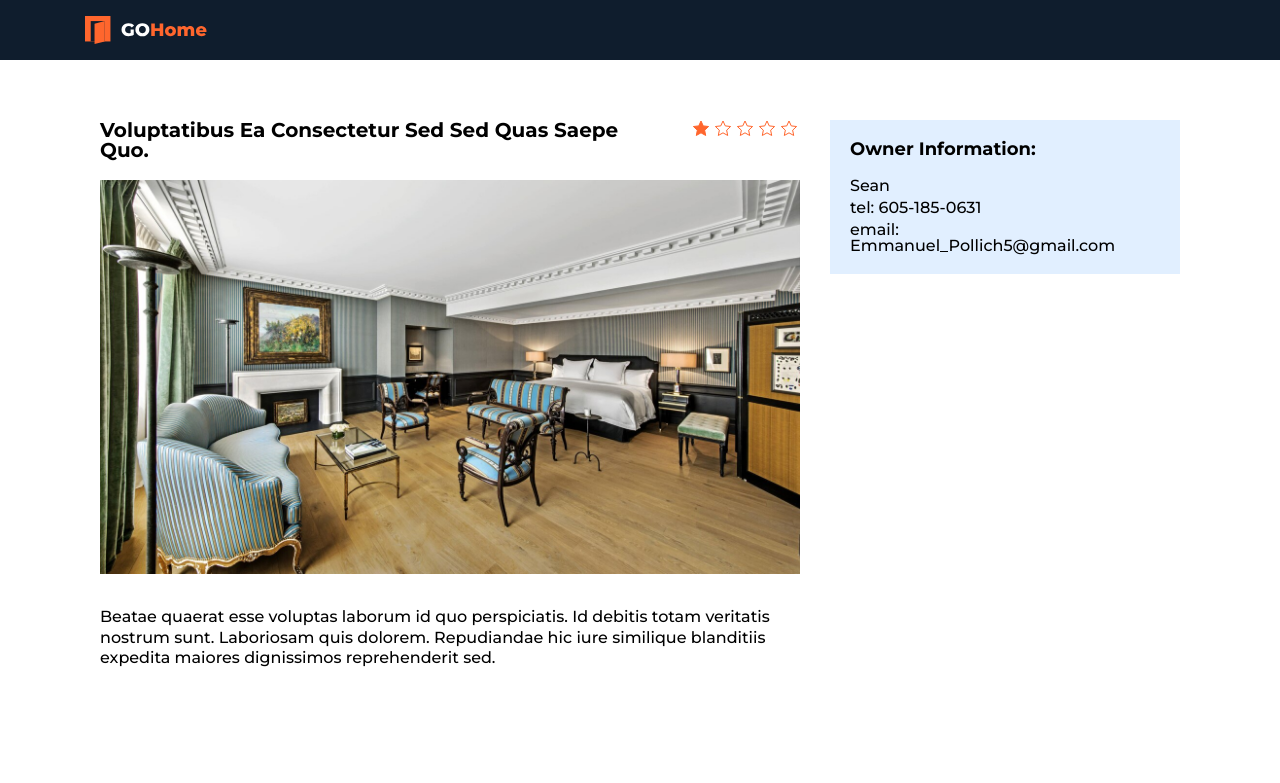
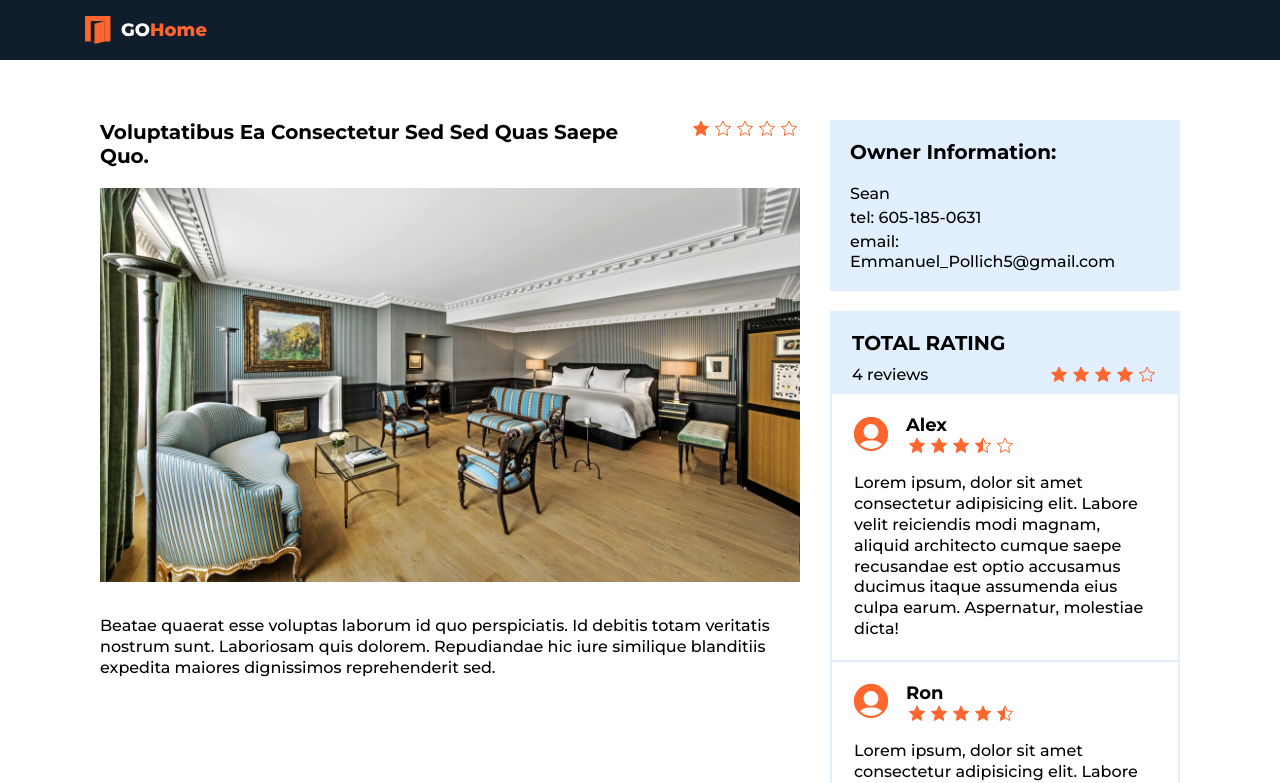
Before and after one commit to ruslanbabkin01/apartments-app, a Vue app: page /apartments/5f689a2c09b16000e9a2f479 in a window 1280 px wide. Shown: the top 783 px of the page. Built offline with nearby package versions, Linux system fonts and the light colour scheme.

Commit message:
add reviews info

```diff
--- a/src/assets/scss/reset.scss
+++ b/src/assets/scss/reset.scss
@@ -108,7 +108,7 @@
 }
 
 body {
-  line-height: 1;
+  line-height: 1.2;
 }
 
 ol,
--- a/src/assets/scss/variables.scss
+++ b/src/assets/scss/variables.scss
@@ -1,2 +1,3 @@
 $main-color: #ff662d;
 $secondary-color: #0F1D2D;
+$card-bg: #e1efff;
--- a/src/components/apartment/ApartmentsOwner.vue
+++ b/src/components/apartment/ApartmentsOwner.vue
@@ -1,9 +1,11 @@
 <template>
   <section class="apartments-owner">
     <h2 class="apartments-owner__title">Owner Information:</h2>
-    <p class="apartments-owner__info">{{ owner.name }}</p>
-    <p class="apartments-owner__info">tel: {{ owner.phone }}</p>
-    <p class="apartments-owner__info">email: {{ owner.email }}</p>
+    <div class="apartments-owner__box-info">
+      <p class="apartments-owner__info">{{ owner.name }}</p>
+      <p class="apartments-owner__info">tel: {{ owner.phone }}</p>
+      <p class="apartments-owner__info">email: {{ owner.email }}</p>
+    </div>
   </section>
 </template>
 
@@ -20,19 +22,25 @@
 </script>
 
 <style lang="scss" scoped>
+@import '../../assets/scss';
 .apartments-owner {
   padding: 20px;
-  background-color: #e1efff;
-  font-weight: 400;
+  background-color: $card-bg;
 
   &__title {
-    font-size: 18px;
+    margin-bottom: 20px;
     font-weight: 700;
-    margin-bottom: 20px;
+    font-size: 20px;
+  }
+
+  &__box-info {
+    display: flex;
+    flex-direction: column;
+    gap: 5px;
   }
 
   &__info {
-    margin-top: 6px;
+    font-size: 16px;
   }
 }
 </style>
--- /dev/null
+++ b/src/components/reviews/index.vue
@@ -0,0 +1,105 @@
+<template>
+  <section class="reviews">
+    <div class="reviews__heading">
+      <h2 class="reviews__title">Total rating</h2>
+      <div class="reviews__rating">
+        <span>{{ amountOfReviews }} reviews</span>
+        <StarRating :rating="totalRating" />
+      </div>
+    </div>
+    <ReviewsItem
+      v-for="review in currentReviews"
+      :key="review.author"
+      :review="review"
+    />
+    <button @click="toggleReviews" class="reviews__show-more">
+      {{ buttonText }}
+    </button>
+  </section>
+</template>
+
+<script>
+import StarRating from '../StarRating.vue'
+import ReviewsItem from './reviews-item'
+export default {
+  name: 'Reviews',
+  components: {
+    ReviewsItem,
+    StarRating,
+  },
+  props: {
+    reviews: {
+      type: Array,
+      required: true,
+    },
+  },
+  data() {
+    return {
+      reviewsLimit: 2,
+    }
+  },
+  computed: {
+    totalRating() {
+      const total = this.reviews.reduce((acc, review) => acc + review.rating, 0)
+      return total / this.reviews.length
+    },
+    amountOfReviews() {
+      return this.reviews.length
+    },
+    currentReviews() {
+      return this.reviews.slice(0, this.reviewsLimit)
+    },
+    buttonText() {
+      return this.reviewsLimit === this.reviews.length
+        ? 'Show less'
+        : 'Show more...'
+    },
+  },
+  methods: {
+    toggleReviews() {
+      if (this.reviewsLimit === this.reviews.length) {
+        this.reviewsLimit = 2
+        return
+      }
+      this.reviewsLimit = this.reviews.length
+    },
+  },
+}
+</script>
+
+<style lang="scss" scoped>
+@import '../../assets/scss/variables';
+
+.reviews {
+  margin-top: 20px;
+  background-color: $card-bg;
+  padding: 0 2px;
+
+  &__heading {
+    padding: 20px 20px 10px;
+  }
+
+  &__title {
+    text-transform: uppercase;
+    font-size: 20px;
+    font-weight: 700;
+    margin-bottom: 10px;
+  }
+
+  &__rating {
+    display: flex;
+    align-items: center;
+    justify-content: space-between;
+  }
+
+  &__show-more {
+    background: none;
+    border: none;
+    cursor: pointer;
+    width: 100%;
+    padding: 12px;
+    font-family: inherit;
+    font-size: 16px;
+  }
+}
+</style>
--- /dev/null
+++ b/src/components/reviews/reviews-item/ReviewsAvatar.vue
@@ -0,0 +1,33 @@
+<template>
+  <svg
+    width="34"
+    height="34"
+    viewBox="0 0 34 34"
+    fill="none"
+    xmlns="http://www.w3.org/2000/svg"
+  >
+    <circle cx="17" cy="17" r="17" fill="white" />
+    <circle
+      cx="17"
+      cy="17"
+      r="16"
+      fill="white"
+      stroke="#FF662D"
+      stroke-width="2"
+    />
+    <path
+      fill-rule="evenodd"
+      clip-rule="evenodd"
+      d="M4.8053 28.8444L4.83307 28.8028C7.04004 25.4919 10.7338 23.5156 14.712 23.5156H19.2878C23.2661 23.5156 26.9599 25.4919 29.1669 28.8028L29.1946 28.8445C32.1687 25.783 34 21.6054 34 17C34 7.61115 26.3889 0 17 0C7.61115 0 0 7.61115 0 17C0 21.6053 1.83124 25.783 4.8053 28.8444ZM16.9999 7C12.9288 7 9.61713 10.3117 9.61713 14.3828C9.61713 18.4539 12.9288 21.7656 16.9999 21.7656C21.071 21.7656 24.3828 18.4539 24.3828 14.3828C24.3828 10.3117 21.071 7 16.9999 7Z"
+      fill="#FF662D"
+    />
+  </svg>
+</template>
+
+<script>
+export default {
+  name: 'ReviewsAvatar',
+}
+</script>
+
+<style lang="scss" scoped></style>
--- /dev/null
+++ b/src/components/reviews/reviews-item/ReviewsHeading.vue
@@ -0,0 +1,50 @@
+<template>
+  <div class="reviews-heading">
+    <ReviewsAvatar class="reviews-heading__avatar" />
+    <div class="reviews-heading__content">
+      <span class="reviews-heading__author">{{ author }}</span>
+      <StarRating :rating="rating" />
+    </div>
+  </div>
+</template>
+
+<script>
+import StarRating from '@/components/StarRating.vue'
+import ReviewsAvatar from './ReviewsAvatar.vue'
+
+export default {
+  name: 'ReviewsHeading',
+  components: { StarRating, ReviewsAvatar },
+  props: {
+    author: {
+      type: String,
+      required: true,
+    },
+    rating: {
+      type: Number,
+      default: 0,
+    },
+  },
+}
+</script>
+
+<style lang="scss" scoped>
+.reviews-heading {
+  display: flex;
+  align-items: center;
+
+  &__avatar {
+    margin-right: 18px;
+  }
+
+  &__author {
+    font-weight: 700;
+    font-size: 18px;
+  }
+
+  &__content {
+    display: flex;
+    flex-direction: column;
+  }
+}
+</style>
--- /dev/null
+++ b/src/components/reviews/reviews-item/index.vue
@@ -0,0 +1,39 @@
+<template>
+  <section class="reviews-item">
+    <ReviewsHeading :rating="review.rating" :author="review.author" />
+    <p class="reviews-item__content">{{ review.content }}</p>
+  </section>
+</template>
+
+<script>
+import ReviewsHeading from './ReviewsHeading.vue'
+
+export default {
+  name: 'ReviewsItem',
+  components: { ReviewsHeading },
+  props: {
+    review: {
+      type: Object,
+      required: true,
+    },
+  },
+}
+</script>
+
+<style lang="scss" scoped>
+.reviews-item {
+  background: #fff;
+  padding: 20px 22px;
+  line-height: 1.3;
+  margin-bottom: 2px;
+
+  &:last-child {
+    margin-bottom: 0;
+  }
+
+  &__content {
+    margin-top: 20px;
+    overflow: hidden;
+  }
+}
+</style>
--- /dev/null
+++ b/src/components/reviews/reviews.json
@@ -0,0 +1,22 @@
+[
+  {
+    "author": "Alex",
+    "content": "Lorem ipsum, dolor sit amet consectetur adipisicing elit. Labore velit reiciendis modi magnam, aliquid architecto cumque saepe recusandae est optio accusamus ducimus itaque assumenda eius culpa earum. Aspernatur, molestiae dicta!",
+    "rating": 3.5
+  },
+  {
+    "author": "Ron",
+    "content": "Lorem ipsum, dolor sit amet consectetur adipisicing elit. Labore velit reiciendis modi magnam, aliquid architecto cumque saepe recusandae est optio accusamus ducimus itaque assumenda eius culpa earum. Aspernatur, molestiae dicta!",
+    "rating": 4.5
+  },
+  {
+    "author": "Marry",
+    "content": "Lorem ipsum, dolor sit amet consectetur adipisicing elit. Labore velit reiciendis modi magnam, aliquid architecto cumque saepe recusandae est optio accusamus ducimus itaque assumenda eius culpa earum. Aspernatur, molestiae dicta!",
+    "rating": 4.8
+  },
+  {
+    "author": "John",
+    "content": "Lorem ipsum, dolor sit amet consectetur adipisicing elit. Labore velit reiciendis modi magnam, aliquid architecto cumque saepe recusandae est optio accusamus ducimus itaque assumenda eius culpa earum. Aspernatur, molestiae dicta!",
+    "rating": 2.8
+  }
+]
--- a/src/pages/ApartmentPage.vue
+++ b/src/pages/ApartmentPage.vue
@@ -3,10 +3,10 @@
     <Container>
       <div class="apartment-page__content">
         <ApartmentsMainInfo :apartment="apartment" />
-        <ApartmentsOwner
-          :owner="apartment.owner"
-          class="apartment-page__owner"
-        />
+        <div class="apartment-page__additional-info">
+          <ApartmentsOwner :owner="apartment.owner" />
+          <Reviews :reviews="reviewsList" />
+        </div>
       </div>
     </Container>
   </main>
@@ -17,11 +17,16 @@
 import apartments from '../components/apartment/apartments'
 import ApartmentsMainInfo from '@/components/apartment/ApartmentsMainInfo.vue'
 import ApartmentsOwner from '@/components/apartment/ApartmentsOwner.vue'
+import Reviews from '../components/reviews'
+import reviewsList from '../components/reviews/reviews.json'
 
 export default {
   name: 'ApartmentPage',
-  components: { Container, ApartmentsMainInfo, ApartmentsOwner },
+  components: { Container, ApartmentsMainInfo, ApartmentsOwner, Reviews },
   computed: {
+    reviewsList() {
+      return reviewsList
+    },
     apartment() {
       return apartments.find(
         apartment => apartment.id === this.$route.params.id
@@ -40,9 +45,11 @@
     align-items: flex-start;
   }
 
-  &__owner {
-    min-width: 350px;
+  &__additional-info {
     margin-left: 30px;
+    max-width: 350px;
+    flex-grow: 0;
+    flex-shrink: 1;
   }
 }
 </style>
```
